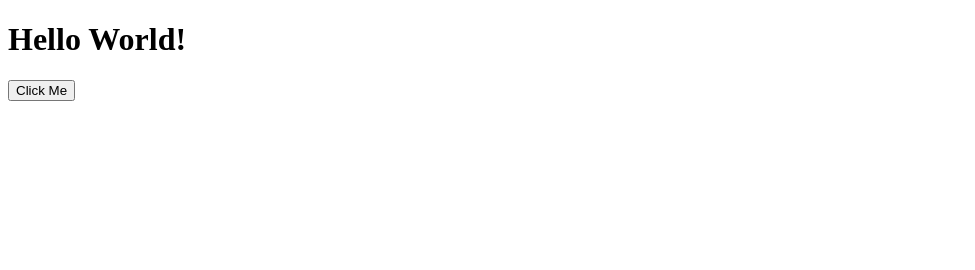
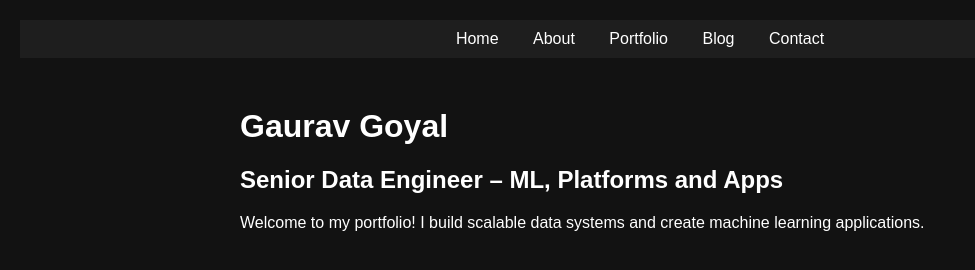
Before and after one commit to gauravgoyal03/my-website, a plain HTML site: page index.html in a window 1280 px wide. Shown: the whole page, without its empty margins (0-975 px from the left). Drawn offline with Linux system fonts and the light colour scheme.

Commit message:
Add files via upload

```diff
--- a/index.html
+++ b/index.html
@@ -3,15 +3,21 @@
 <head>
   <meta charset="UTF-8" />
   <meta name="viewport" content="width=device-width, initial-scale=1.0" />
-  <title>My Website</title>
+  <title>Gaurav Goyal</title>
+  <link rel="stylesheet" href="style.css" />
 </head>
 <body>
-  <h1>Hello World!</h1>
-  <button onclick="sayHi()">Click Me</button>
-  <script>
-    function sayHi() {
-      alert("Hi! Welcome to my website.");
-    }
-  </script>
+  <nav>
+    <a href="index.html">Home</a>
+    <a href="about.html">About</a>
+    <a href="portfolio.html">Portfolio</a>
+    <a href="blog.html">Blog</a>
+    <a href="contact.html">Contact</a>
+  </nav>
+  <main>
+    <h1>Gaurav Goyal</h1>
+    <h2>Senior Data Engineer – ML, Platforms and Apps</h2>
+    <p>Welcome to my portfolio! I build scalable data systems and create machine learning applications.</p>
+  </main>
 </body>
 </html>
--- /dev/null
+++ b/style.css
@@ -0,0 +1,24 @@
+body {
+  background-color: #121212;
+  color: #ffffff;
+  font-family: Arial, sans-serif;
+  margin: 0;
+  padding: 20px;
+}
+nav {
+  background-color: #1e1e1e;
+  padding: 10px;
+  text-align: center;
+}
+nav a {
+  color: #ffffff;
+  margin: 0 15px;
+  text-decoration: none;
+}
+main {
+  max-width: 800px;
+  margin: 50px auto;
+}
+h1, h2 {
+  color: #ffffff;
+}
```
Also changed, not shown: about.html (added, +1 -0 lines), blog.html (added, +1 -0 lines), contact.html (added, +1 -0 lines), portfolio.html (added, +1 -0 lines).
